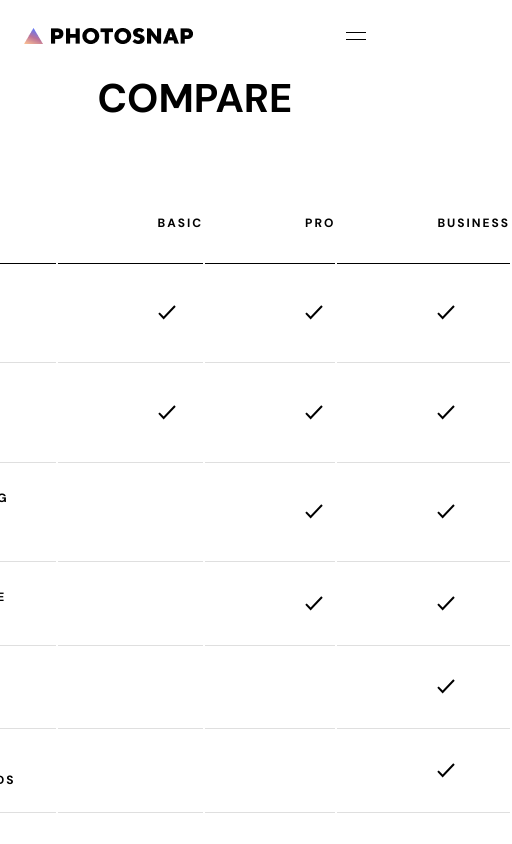
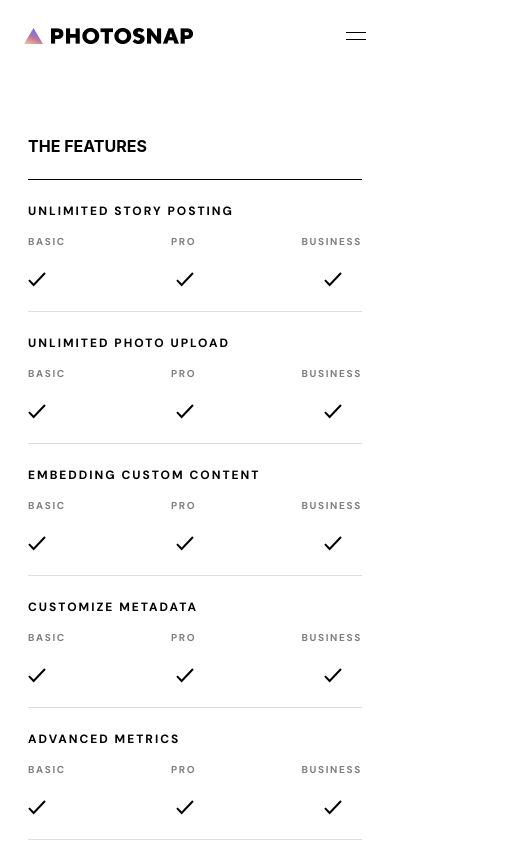
Before and after one commit to levaniakobidze/colab_008, a React (Create React App) app: page / in a window 390 px wide. Shown: the top 844 px of the page, 512 px wide, since content can reach past the window. Built offline with nearby package versions, Linux system fonts and the light colour scheme.

Commit message:
feat: fix styles and assets

```diff
--- a/src/components/CompareTable/CompareTable.css
+++ b/src/components/CompareTable/CompareTable.css
@@ -1,4 +1,4 @@
-@media (max-width: 375px) {
+@media (max-width: 538px) {
   .desktop {
     display: none;
   }
@@ -8,8 +8,10 @@
   .mobile {
     display: flex;
     flex-direction: column;
-    margin-left: 28px;
-    margin-right: 28px;
+    /* margin-left: 28px;
+    margin-right: 28px; */
+    margin: 64px 0;
+    padding: 0 28px;
   }
   .mobileHeader {
     border-bottom: solid black 1px;
@@ -18,12 +20,17 @@
     padding-bottom: 23px;
   }
   .tableHeaders {
-    display: flex;
-    justify-content: flex-start;
     font-family: "DM Sans";
     font-style: normal;
     font-weight: 700;
     font-size: 12px;
+    line-height: 16px;
+    /* identical to box height */
+    text-align: left;
+
+    letter-spacing: 2px;
+
+    color: #000000;
 
     /* identical to box height */
     margin-top: 23px;
@@ -39,9 +46,8 @@
     font-size: 10px;
 
     /* identical to box height */
-    padding-left: 30px;
-    padding-bottom: 8px;
-    padding-right: 40px;
+    /* padding-right: 70px; */
+    /* padding-bottom: 8px; */
     letter-spacing: 1.66667px;
 
     color: #000000;
@@ -50,17 +56,18 @@
     opacity: 0.5;
   }
   tr.row {
-    border-bottom: solid gray;
-    width: 100%;
+    border-bottom: solid #dfdfdf;
+    width: 90%;
   }
   .compare {
-    margin-left: 40px;
-    margin-right: 40px;
-    margin-bottom: 24px;
+    margin-right: 20px;
+    padding: 24px 0;
   }
   .line {
-    border-bottom: solid gray 1px;
+    border-bottom: solid #dfdfdf 1px;
     width: 100%;
+    display: flex;
+    justify-content: space-between;
   }
 
   .rows {
@@ -68,6 +75,8 @@
     font-style: normal;
     font-weight: 700;
     font-size: 12px;
+    display: flex;
+    justify-content: space-between;
 
     /* identical to box height */
 
@@ -76,15 +85,19 @@
     color: #000000;
   }
 }
-@media (min-width: 376px) {
+@media (min-width: 539px) {
   .mobile {
     display: none;
   }
   .compareTableContainer {
     display: flex;
     flex-direction: column;
-
     align-items: center;
+    padding: 0 40px;
+    margin: 112px 0;
+  }
+  .table {
+    width: auto;
   }
 
   .compareTableHeader {
@@ -128,7 +141,11 @@
     border-bottom: 1px solid #dfdfdf;
     padding-bottom: 23.5px;
     padding-top: 25px;
-    padding-left: 100px;
+    padding-left: 50px;
+  }
+
+  .firstRow {
+    padding: 23px 30px;
   }
   .tableText {
     padding-left: 40px;
@@ -138,3 +155,9 @@
     border-bottom: 1px solid black;
   }
 }
+
+@media all and (max-width: 1440px) {
+  .table {
+    width: 731px;
+  }
+}
--- a/src/components/pricing_calculator/PricingCalculator.css
+++ b/src/components/pricing_calculator/PricingCalculator.css
@@ -135,6 +135,7 @@
     flex-direction: column;
     align-items: center;
     justify-content: center;
+    /* width: 100%; */
   }
   .pricingMenuPrice {
     display: none;
```
